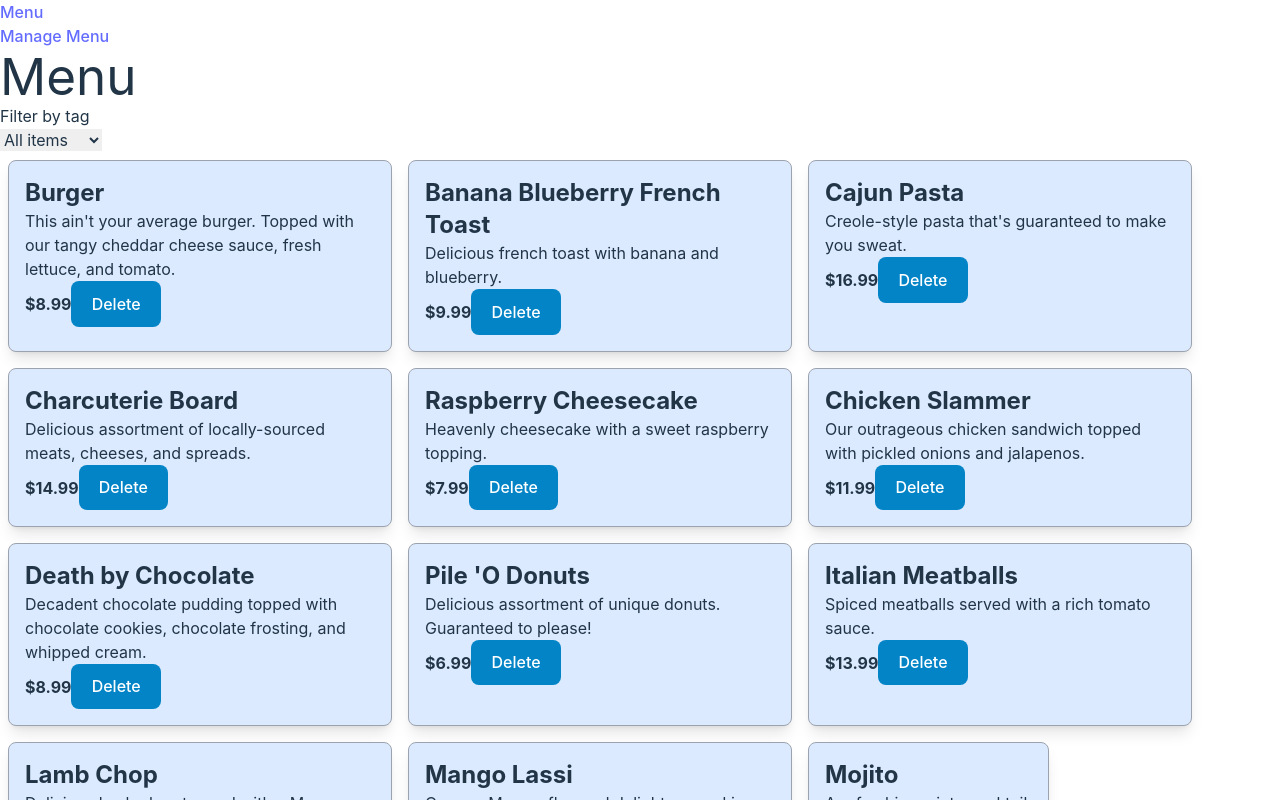
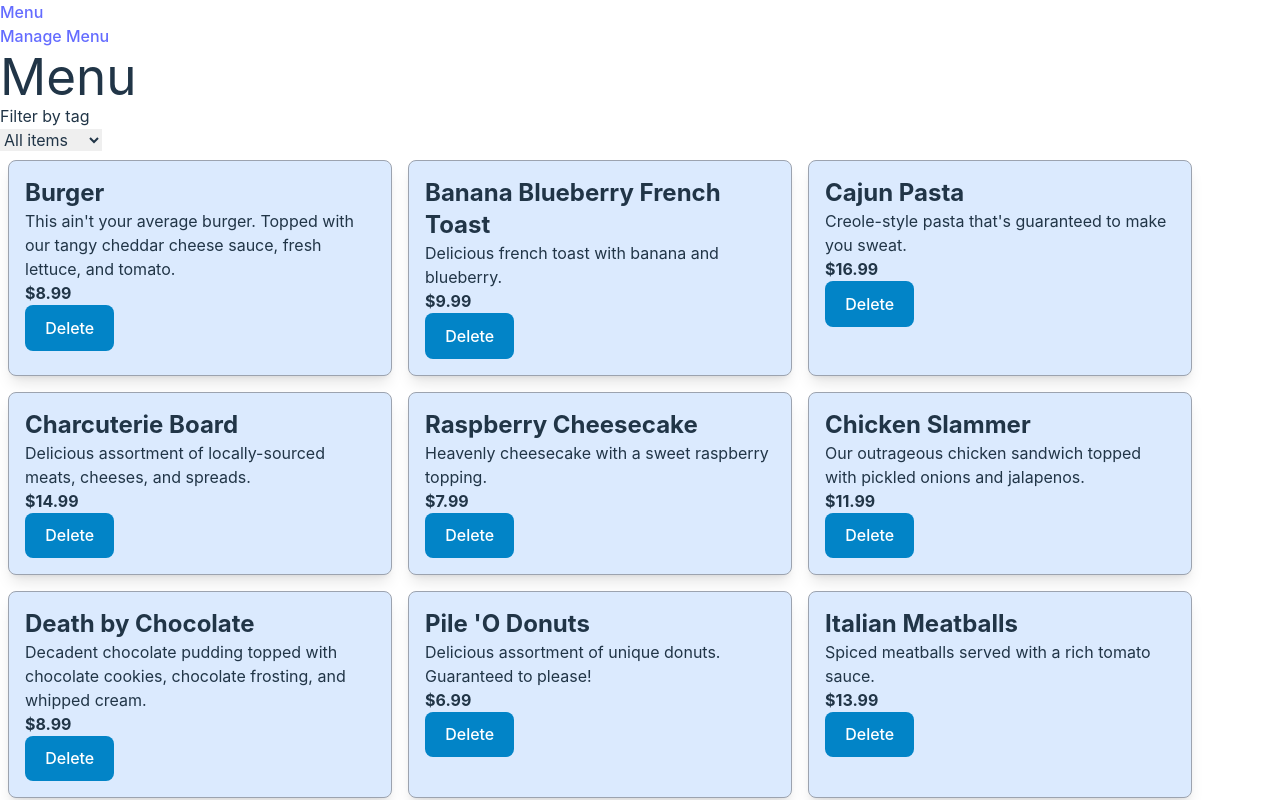
Before and after one commit to vincentowler/everlaw-shoes, a React (Vite) app: page / in a window 1280 px wide. Shown: the top 800 px of the page. Built offline with nearby package versions, Linux system fonts and the light colour scheme; data requests are answered from the project's data file.

Commit message:
style button

```diff
--- a/src/Menu.tsx
+++ b/src/Menu.tsx
@@ -32,6 +32,7 @@ export function Menu() {
         <p>{food.description}</p>
         <strong>${food.price}</strong>
         <Button
+          className="block"
           onClick={() => {
             // Optimistic delete
             deleteFood(food.id);
--- a/src/reusable/Button.tsx
+++ b/src/reusable/Button.tsx
@@ -1,8 +1,12 @@
+import clsx from "clsx";
+
 export const buttonTypes = ["button", "submit"] as const;
 
 type ButtonType = typeof buttonTypes[number];
 
-type ButtonProps = {
+// Extending so all valid props are accepted,
+// But specifying a few that we always want to require.
+interface ButtonProps extends React.ComponentPropsWithoutRef<"button"> {
   ["aria-label"]: string;
 
   children: React.ReactNode;
@@ -11,11 +15,14 @@ type ButtonProps = {
 
   /** Button type */
   type: ButtonType;
-};
+}
 
-export function Button({ children, ...rest }: ButtonProps) {
+export function Button({ children, className, ...rest }: ButtonProps) {
   return (
-    <button className="text-white border bg-sky-600" {...rest}>
+    <button
+      className={clsx("text-white border bg-sky-600", className)}
+      {...rest}
+    >
       {children}
     </button>
   );
```
